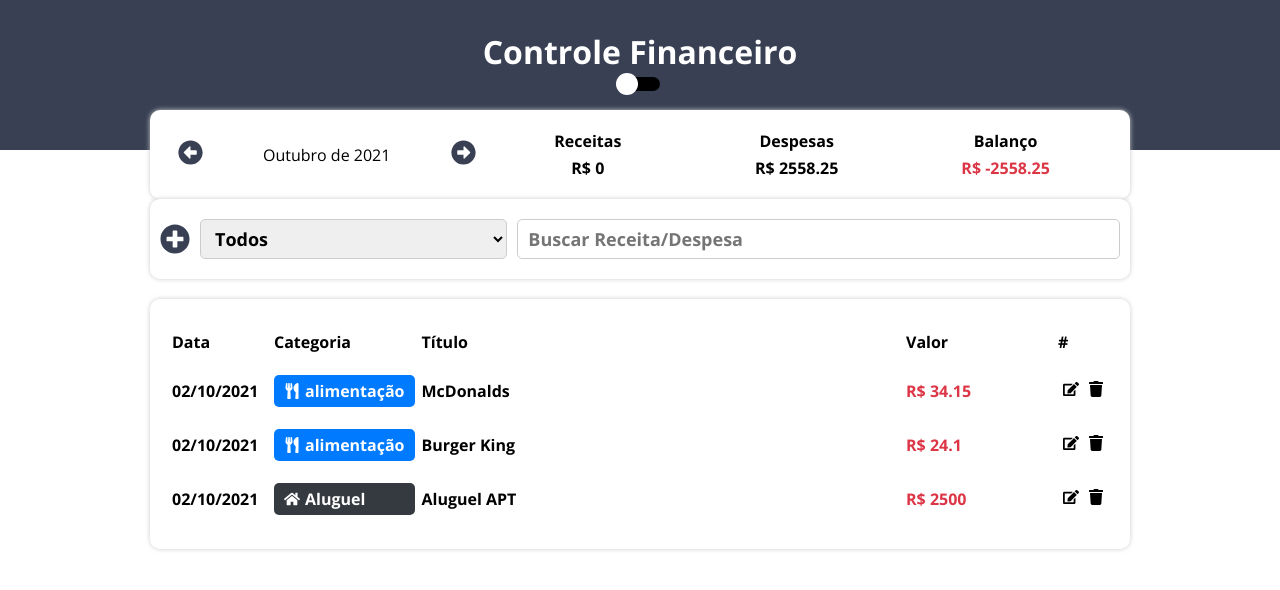
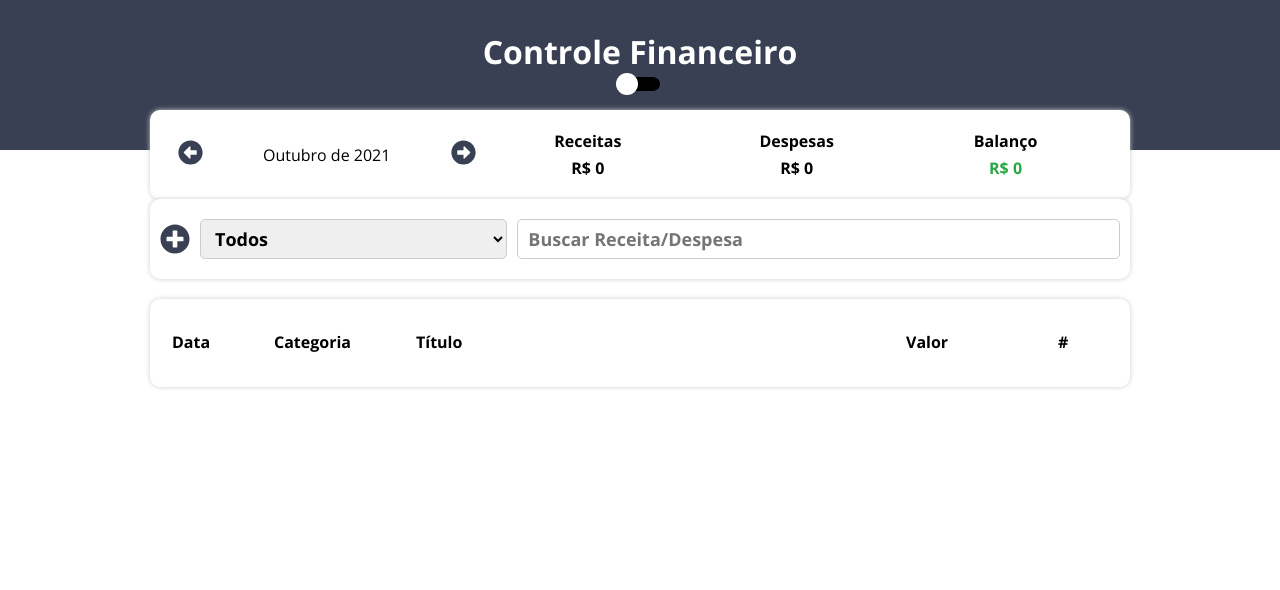
Before and after one commit to FilipePaiva10/D2ControleFinanceiro, a React (Create React App) app: page / in a window 1280 px wide. Shown: the top 590 px of the page. Built offline with nearby package versions, Linux system fonts and the light colour scheme.

Commit message:
Resolvido Bug
Bug dos tol tips

```diff
--- a/src/components/TableItem/index.tsx
+++ b/src/components/TableItem/index.tsx
@@ -10,6 +10,9 @@ import { FaTrash } from "@react-icons/all-files/fa/FaTrash";
 import { FaUtensils } from "@react-icons/all-files/fa/FaUtensils";
 import { FaHandHoldingUsd } from "@react-icons/all-files/fa/FaHandHoldingUsd";
 import { FaHome } from "@react-icons/all-files/fa/FaHome";
+import { FaGasPump } from "@react-icons/all-files/fa/FaGasPump";
+
+import ReactTooltip from "react-tooltip";
 
 
 
@@ -29,6 +32,8 @@ export const TableItem = ({ item, handleEditItem ,handleDeleteItem }: Props) =>
                 return <FaHome data-tip="Moradia" data-for="tip-top" />
             case 'Salário':
                 return <FaHandHoldingUsd data-tip="Salário" data-for="tip-top" />
+            case 'Combustível':
+                return <FaGasPump data-tip="Combustível" data-for="tip-top" />
             default:
                 break;
         }
@@ -80,6 +85,7 @@ export const TableItem = ({ item, handleEditItem ,handleDeleteItem }: Props) =>
                     </C.IconItem>
                 </C.IconArea>
             </C.TableColumn>
+            <ReactTooltip id="tip-top" place="top" effect="solid" />
         </C.TableLine>
     );
 }
--- a/src/data/categories.ts
+++ b/src/data/categories.ts
@@ -4,4 +4,5 @@ export const categories: Category = {
     food : { title: 'alimentação', color: '#007bff', expense: true },
     rent : { title: 'Aluguel', color: '#343a40', expense: true },
     salary : { title: 'Salário', color: '#28a745', expense: false },
+    fuel : { title: 'Combustível', color: '#ffc107', expense: true },
 }
--- a/src/data/items.ts
+++ b/src/data/items.ts
@@ -1,9 +1,10 @@
 import { Item } from "../types/Items";
 
 export const items : Item[] = [
-    { date: new Date(2021, 9, 12), category: 'food', title: 'McDonalds', value: 34.15 },
-    { date: new Date(2021, 9, 12), category: 'food', title: 'Burger King', value: 24.10 },
-    { date: new Date(2021, 9, 12), category: 'rent', title: 'Aluguel APT', value: 2500 },
+    { date: new Date(2022, 7, 12), category: 'food', title: 'McDonalds', value: 34.15 },
+    { date: new Date(2022, 7, 12), category: 'food', title: 'Burger King', value: 24.10 },
+    { date: new Date(2022, 7, 12), category: 'rent', title: 'Aluguel APT', value: 2500 },
     { date: new Date(2021, 10,1), category: 'salary', title: 'Salário EMP', value: 5500 },
-    { date: new Date(2022, 8 , 0), category: 'salary', title: 'Salário ABC', value: 5500 },
+    { date: new Date(2022, 7 , 1), category: 'salary', title: 'Salário ABC', value: 5500 },
+    { date: new Date(2022, 7 , 1), category: 'fuel', title: 'Combustível carro', value: 200, description: 'Abastecido com gasolina comum' },
 ];
--- a/src/types/Items.ts
+++ b/src/types/Items.ts
@@ -2,5 +2,6 @@ export type Item = {
     date: Date;
     category: string;
     title: string,
-    value: number
+    value: number,
+    description?: string
 }
```
